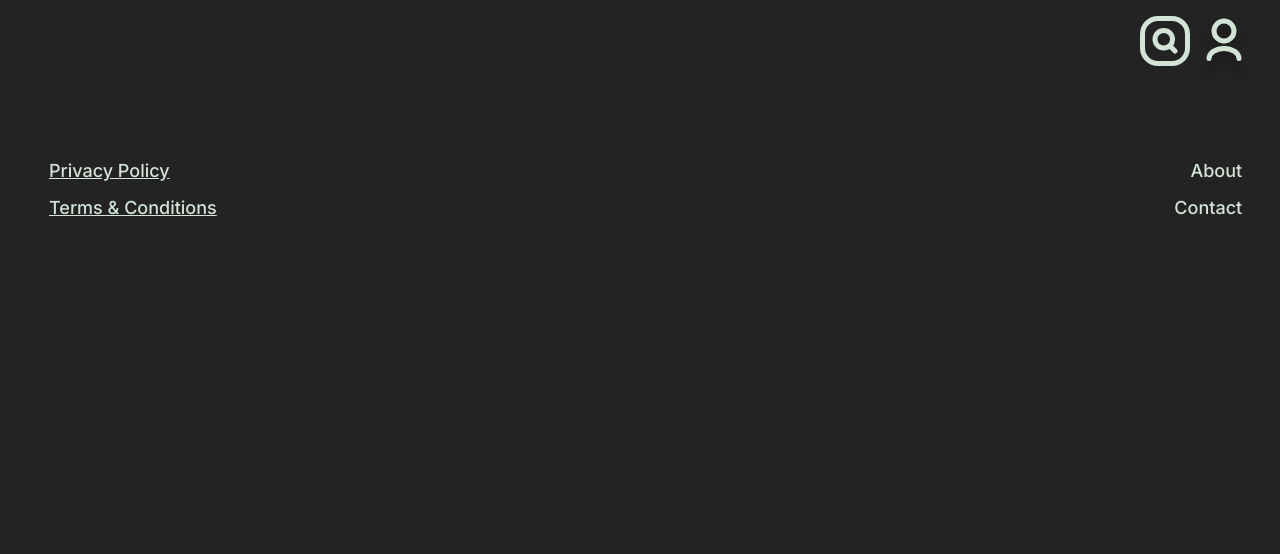
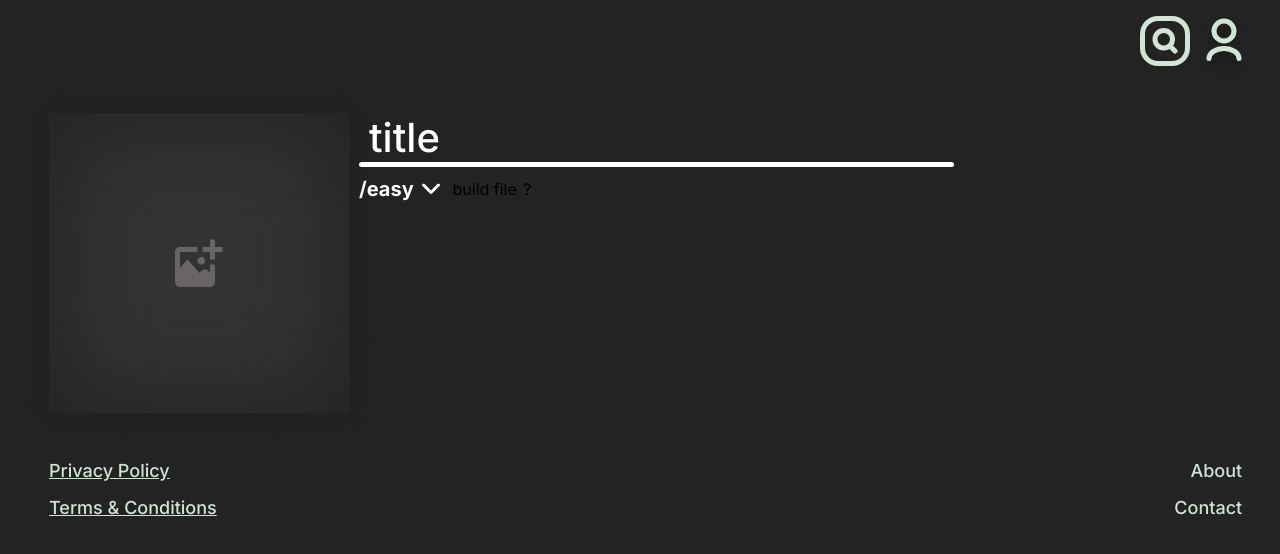
Before and after one commit to Werhww/Constructopia, a Nuxt app: page /profile/new-build in a window 1280 px wide. Shown: the top 554 px of the page. Built offline with nearby package versions, Linux system fonts and the light colour scheme; what lottie-web-vue, vue-dragscroll would draw is missing.

Commit message:
converting finsihed, up to date

```diff
--- a/components/component/dropdown-filter.vue
+++ b/components/component/dropdown-filter.vue
@@ -2,6 +2,7 @@
 const emit = defineEmits(['change', 'change-direction'])
 
 const props = defineProps<{
+
     label: string
     items: {
         label: string
@@ -24,10 +25,10 @@ const openItem = ref<{
 const isOpen = ref(false)
 
 function changeItem(i:number) {
+    fixList(i)
     if (isOpen.value) {
         emit('change', openItem.value.label)
     }
-    fixList(i)
     toggle()
 }
 
@@ -58,7 +59,7 @@ function changeDirection() {
     <div @click="toggle" class="hover">
         <p>{{ openItem.label }}</p>
     </div>
-    <img @click="toggle" src="../../assets/dropdown-arrow.svg" class="arrow hover" :class="{'arrow-ani': isOpen}">
+    <img @click="toggle" src="/icons/global/dropdown-arrow.svg" class="arrow hover" :class="{'arrow-ani': isOpen}">
     <Transition name="slide">
         <div v-if="isOpen" class="dropdown">
             <p class="hover" v-for="item in items" @click="changeItem(item.index)">
@@ -79,14 +80,14 @@ function changeDirection() {
     z-index: 1;
 }
 
-.dropdown p {
+.filter p {
     font: var(--undertitle);
     color: var(--white);
     user-select: none;
 }
 
 .filter-title {
-    color: var(--lower-tone);
+    color: var(--lower-tone)!important;
 }
 
 .hover {
@@ -108,7 +109,7 @@ function changeDirection() {
 
     position: absolute;
     top: 1.4rem;
-    left: 4.6rem;
+    right: 0;
 
     filter: drop-shadow(0px 4px 4px rgba(0, 0, 0, 0.25));
     background-color: var(--background);
--- /dev/null
+++ b/components/component/image-import.vue
@@ -0,0 +1,40 @@
+<template>
+<div class="image-import">
+    <img src="/icons/components/import-image.svg" alt="">
+    <div><!-- Background color with blur --></div>
+</div>
+</template>
+
+<script setup lang="ts">
+
+</script>
+
+<style scoped>
+.image-import {
+    width: 18.75rem;
+    height: 18.75rem;
+    position: relative;
+    overflow: hidden;
+
+    filter: drop-shadow(0px 0px 10px rgba(0, 0, 0, 0.25));
+}
+
+.image-import > div{
+    width: 100%;
+    height: 100%;
+
+    position: absolute;
+
+    background-color: var(--inventory-item-background);
+    filter: blur(50px);
+}
+
+.image-import > img{
+    position: absolute;
+    top: 50%;
+    left: 50%;
+    transform: translate(-50%, -50%);
+
+    z-index: 10;
+}
+</style>
--- a/components/component/input.vue
+++ b/components/component/input.vue
@@ -1,6 +1,6 @@
 <template>
 <div>
-    <input class="input" type="text" :value="modelValue" @input="updateValue" />
+    <input class="input" :placeholder="placeholder" type="text" :value="modelValue" @input="updateValue" :maxlength="maxlength" />
     <div class="underline"><!-- Underline --></div>
 </div>
 </template>
@@ -8,10 +8,15 @@
 <script setup lang="ts">
 const prop = defineProps<{
     modelValue: string
-    width?: number
+    placeholder?: string
+    width?: string
+    font_size?: string
+    maxlength?: number
 }>()
 
 const emit = defineEmits(['update:modelValue'])
+
+const haveConstantWidth = ref(false)
 
 function updateValue(event: any) {
     emit('update:modelValue', event.target?.value)
@@ -20,22 +25,31 @@ function updateValue(event: any) {
 }
 
 const inputWidth = ref(5)
+const usedWidth = ref('5rem')
+const usedFont_size = ref('1.125rem')
 
 function updateWidth(text: string) {
+    if (haveConstantWidth.value) return
+
     if (text.length <= 7) {
         inputWidth.value = 7
-        return
     } else {
         inputWidth.value = text.length * 0.4 + 7
-        return
     }
+
+    usedWidth.value = `${inputWidth.value}rem`
 }
 
 
 if (prop.width) {
-    inputWidth.value = prop.width
+    haveConstantWidth.value = true
+    usedWidth.value = prop.width
 } else {
     updateWidth(prop.modelValue)
+}
+
+if (prop.font_size) {
+    usedFont_size.value = prop.font_size
 }
 </script>
 
@@ -46,7 +60,7 @@ div {
 
     transition: width 0.2s ease-in-out;
 
-    width: v-bind(inputWidth + 'rem');
+    width: v-bind(usedWidth);
 }
 
 .input {
@@ -58,6 +72,12 @@ div {
 
     color: var(--white);
     font: var(--text);
+    font-size: v-bind(usedFont_size);
+}
+
+.input::placeholder {
+    color: var(--white);
+    font-size: v-bind(usedFont_size);
 }
 
 .underline {
--- a/components/global/TheHeader.vue
+++ b/components/global/TheHeader.vue
@@ -9,8 +9,6 @@
 </template>
 
 <script setup lang="ts">
-import { ref } from 'vue';
-
 const prop = defineProps<{
     title: string
 }>()
--- a/layouts/default.vue
+++ b/layouts/default.vue
@@ -1,5 +1,5 @@
 <template>
-    <TheHeader :title="title"/>
+    <TheHeader :title="title" ref="HeaderRef" v-on:open="updateDropdownState"/>
 
     <slot />
 
@@ -8,11 +8,20 @@
 
 <script setup lang="ts">
 const router = useRouter()
+const HeaderRef = ref()
 const title = ref('')
 
+const HeaderDropdownState = ref(false)
+
+function updateDropdownState(value: boolean) {
+    HeaderDropdownState.value = value
+}
+
 watch(() => router.currentRoute.value.meta.title, (value) => {
-    console.log(value)
     title.value = value as string
+    if (HeaderDropdownState.value) {
+        HeaderRef.value.open()
+    }
 })
 
 onMounted(() => {
--- a/pages/builds/[id].vue
+++ b/pages/builds/[id].vue
@@ -1,7 +1,7 @@
 <template>
 <div class="filter_order">
-  <Filter @change="changeFilter"/>
-  <ComponentDropdownFilter label="Order:" :items="fullListItems" :withDirection="true"/>
+  <ComponentDropdownFilter v-on:change="changeFilter" label="Filter:" :items="FilterDropdown" :withDirection="false"/>
+  <ComponentDropdownFilter v-on:change="changeOrder" v-on:change-direction="changeDirection" label="Order:" :items="OrderDropdown" :withDirection="true"/>
 </div>
 <div class="Builds">
   <BuildCard
@@ -27,7 +27,7 @@ definePageMeta({
   title: 'Builds'
 })
 
-const fullListItems = [
+const OrderDropdown = [
   {
     label: "views",
     index: 0
@@ -42,6 +42,25 @@ const fullListItems = [
   },
   {
     label: "created",
+    index: 3
+  },
+]
+
+const FilterDropdown = [
+  {
+    label: "all",
+    index: 0
+  },
+  {
+    label: "easy",
+    index: 1
+  },
+  {
+    label: "medium",
+    index: 2
+  },
+  {
+    label: "hard",
     index: 3
   },
 ]
--- a/pages/profile/favorites.vue
+++ b/pages/profile/favorites.vue
@@ -1,23 +1,103 @@
 <template>
+  <div class="filter_order">
+    <ComponentDropdownFilter v-on:change="changeFilter" label="Filter:" :items="FilterDropdown" :withDirection="false"/>
+    <ComponentDropdownFilter v-on:change="changeOrder" v-on:change-direction="changeDirection" label="Order:" :items="OrderDropdown" :withDirection="true"/>
+  </div>
+  <div class="Builds">
     <BuildCard
+      v-for="i in 20"
+      class="Builds_item"
+
       buildId="1"
       image="https://i.pinimg.com/736x/f5/c0/a2/f5c0a23a575e40913a2056441a30412b.jpg"
-  title="The Best Build Ever"
-  date="2021-08-01"
-  user="12"
-  difficulty="Easy"
-  blocks="15"
+      title="House of the future"
+      date="2023-05-18T15:00:00"
+      user="John-Doe"
+      difficulty="easy"
+      blocks="5"
       views="100"
-  :liked="true"
+      :liked="false"
     />
+  </div>
   </template>
 
   <script setup lang="ts">
+  const { id } = useRoute().params
   definePageMeta({
     title: 'Favorites'
   })
+
+  const OrderDropdown = [
+    {
+      label: "views",
+      index: 0
+    },
+    {
+      label: "blocks",
+      index: 1
+    },
+    {
+      label: "modified",
+      index: 2
+    },
+    {
+      label: "created",
+      index: 3
+    },
+  ]
+
+  const FilterDropdown = [
+    {
+      label: "all",
+      index: 0
+    },
+    {
+      label: "easy",
+      index: 1
+    },
+    {
+      label: "medium",
+      index: 2
+    },
+    {
+      label: "hard",
+      index: 3
+    },
+  ]
+
+
+  function changeFilter(newVal: string) {
+    console.log(newVal)
+  }
+
+  function changeOrder(newVal: string) {
+    console.log(newVal)
+  }
+
+  function changeDirection(newVal: string) {
+    console.log(newVal)
+  }
   </script>
 
   <style scoped>
+  .filter_order {
+    display: flex;
+    justify-content: space-between;
+  }
 
+  .Builds {
+    display: flex;
+    flex-wrap: wrap;
+    column-gap: 2.125rem;
+    row-gap: 2.375rem;
+    justify-content: space-between;
+
+    transition: all 0.3s ease;
+
+  }
+
+  .Builds_item {
+    flex: 1 15rem;
+    max-width: 15rem;
+  }
   </style>
--- a/pages/profile/new-build.vue
+++ b/pages/profile/new-build.vue
@@ -1,13 +1,49 @@
 <template>
-<div></div>
+<section class="new-build">
+    <ComponentImageImport />
+    <div class="build-details">
+        <ComponentInput v-model="title" class="build-title" placeholder="title" font_size="2.5rem" width="100%" :maxlength="35"/>
+        <div class="build-undertitel">
+            <BuildOpenDifficulty v-model="difficulty" :white="true" />
+            <div class="build-file-import">
+                <img src="" >
+                <p>build file</p>
+                <p>?</p>
+            </div>
+        </div>
+    </div>
+</section>
 </template>
 
 <script setup lang="ts">
 definePageMeta({
-  title: 'New Build'
+    title: 'New Build'
 })
+const title = ref('')
+const difficulty = ref('easy')
 </script>
 
 <style scoped>
+.new-build {
+    display: flex;
+    gap: 0.625rem;
+}
 
+.build-details {
+    display: flex;
+    flex-direction: column;
+    gap: 0.625rem;
+}
+
+
+.build-undertitel {
+    display: flex;
+    gap: 0.4rem;
+}
+
+.build-file-import {
+    display: flex;
+    align-items: center;
+    gap: 0.4rem;
+}
 </style>
```
Also changed, not shown: components/Build/open/difficulty.vue, public/icons/components/import-image.svg (added). Lines whose indentation alone changed are shown as unchanged.
